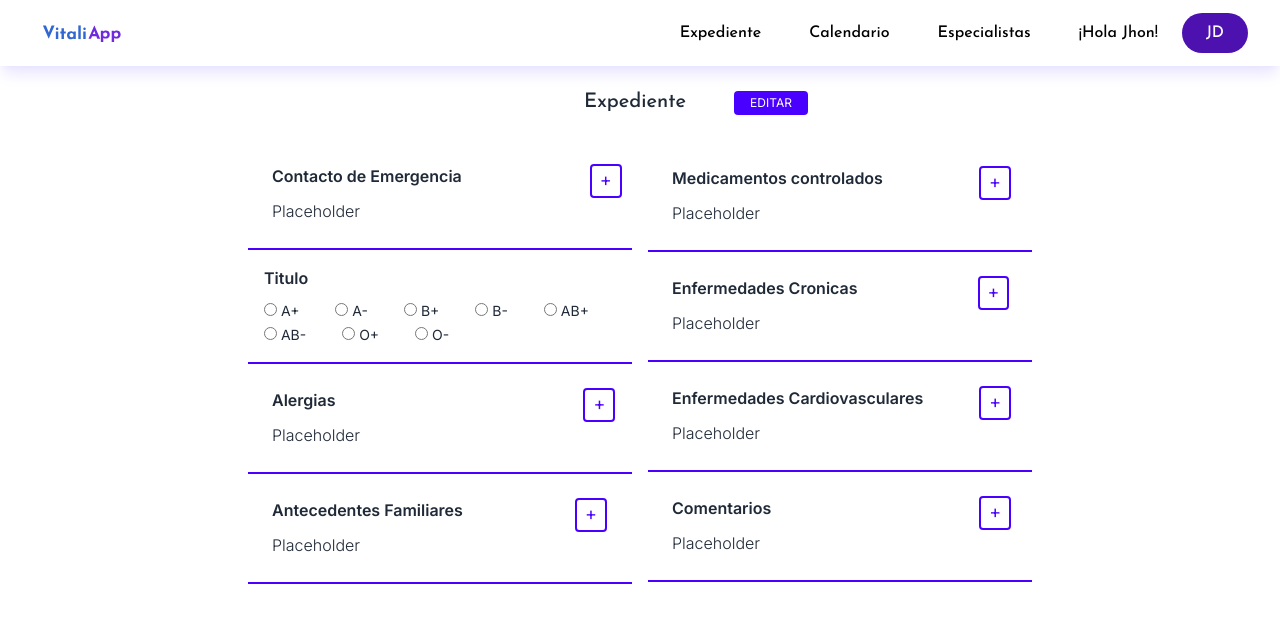
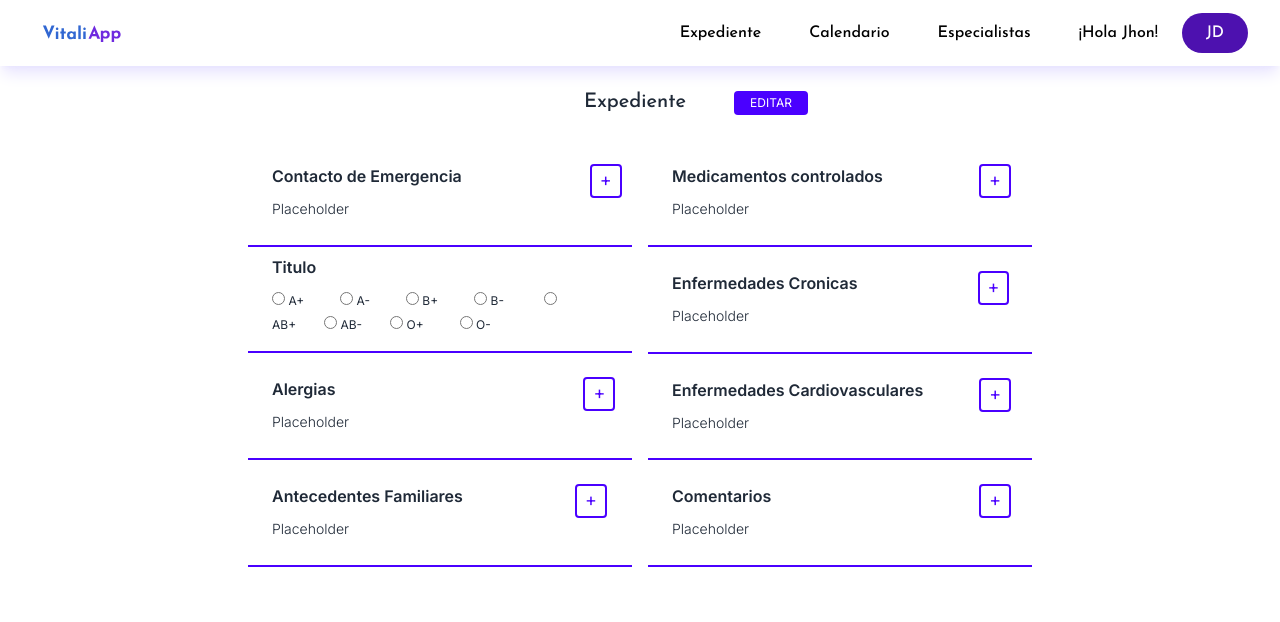
Before and after one commit to cuidat-28js/cuidat-app, a Next.js app: page /expediente in a window 1280 px wide. Shown: the top 622 px of the page. Built offline with nearby package versions, Linux system fonts and the light colour scheme.

Commit message:
text size smaller fixed padding

```diff
--- a/src/app/expediente/page.js
+++ b/src/app/expediente/page.js
@@ -28,13 +28,13 @@ export default function Expediente() {
                                 <AddBtn/>
                             </div>
                         </div>
-                        <p className="block font-lato text-base font-light leading-relaxed text-inherit antialiased">
+                        <p className="block font-lato text-sm font-light leading-relaxed text-inherit antialiased">
                         Placeholder
                         </p>
                      </div>
                 </section>
                 <section className="relative flex w-96 flex-col bg-white border border-primary border-b-2 border-t-0 border-l-0 border-r-0">
-                    <div className="w-96 p-2 m-2">
+                    <div className="w-80 px-4 pb-2 m-2">
                         <div className="flex">
                             <h5 className="mb-2 block font-semibold">
                             Titulo
@@ -42,28 +42,28 @@ export default function Expediente() {
                         </div>
                         <div className="flex">
                         <form>
-                            <label className="mr-9 mt-2 text-sm">
+                            <label className="mr-9 mt-2 text-xs">
                             <input type="radio" name="bloodtype" value="A+"/> A+
                             </label>
-                            <label className="mr-9 mt-2 text-sm">
+                            <label className="mr-9 mt-2 text-xs">
                                 <input type="radio" name="bloodtype" value="A-"/> A-
                             </label>
-                            <label className="mr-9 mt-2 text-sm">
+                            <label className="mr-9 mt-2 text-xs">
                                 <input type="radio" name="bloodtype" value="B+"/> B+
                             </label>
-                            <label className="mr-9 mt-2 text-sm">
+                            <label className="mr-10 mt-2 text-xs">
                                 <input type="radio" name="bloodtype" value="B-"/> B-
                             </label>
-                            <label className="mr-9 mt-2 text-sm">
+                            <label className="mr-7 mt-2 text-xs">
                                 <input type="radio" name="bloodtype" value="AB+"/> AB+
                             </label>
-                            <label className="mr-9 mt-2 text-sm">
+                            <label className="mr-7 mt-2 text-xs">
                                 <input type="radio" name="bloodtype" value="AB-"/> AB-
                             </label>
-                            <label className="mr-9 mt-2 text-sm">
+                            <label className="mr-9 mt-2 text-xs">
                                 <input type="radio" name="bloodtype" value="O+"/> O+
                             </label>
-                            <label className="mr-9 mt-2 text-sm">
+                            <label className="mr-7 mt-2 text-xs">
                                 <input type="radio" name="bloodtype" value="O-"/> O-
                             </label>
                             </form>
@@ -80,7 +80,7 @@ export default function Expediente() {
                                 <AddBtn/>
                             </div>
                         </div>
-                        <p className="block font-lato text-base font-light leading-relaxed text-inherit antialiased">
+                        <p className="block font-lato text-sm font-light leading-relaxed text-inherit antialiased">
                         Placeholder
                         </p>
                      </div>
@@ -95,7 +95,7 @@ export default function Expediente() {
                                 <AddBtn/>
                             </div>
                         </div>
-                        <p className="block font-lato text-base font-light leading-relaxed text-inherit antialiased">
+                        <p className="block font-lato text-sm font-light leading-relaxed text-inherit antialiased">
                         Placeholder
                         </p>
                      </div>
@@ -112,7 +112,7 @@ export default function Expediente() {
                                 <AddBtn/>
                             </div>
                         </div>
-                        <p className="block font-lato text-base font-light leading-relaxed text-inherit antialiased">
+                        <p className="block font-lato text-sm font-light leading-relaxed text-inherit antialiased">
                         Placeholder
                         </p>
                      </div>
@@ -127,7 +127,7 @@ export default function Expediente() {
                                 <AddBtn/>
                             </div>
                         </div>
-                        <p className="block font-lato text-base font-light leading-relaxed text-inherit antialiased">
+                        <p className="block font-lato text-sm font-light leading-relaxed text-inherit antialiased">
                         Placeholder
                         </p>
                      </div>
@@ -142,7 +142,7 @@ export default function Expediente() {
                                 <AddBtn/>
                             </div>
                         </div>
-                        <p className="block font-lato text-base font-light leading-relaxed text-inherit antialiased">
+                        <p className="block font-lato text-sm font-light leading-relaxed text-inherit antialiased">
                         Placeholder
                         </p>
                      </div>
@@ -157,7 +157,7 @@ export default function Expediente() {
                                 <AddBtn/>
                             </div>
                         </div>
-                        <p className="block font-lato text-base font-light leading-relaxed text-inherit antialiased">
+                        <p className="block font-lato text-sm font-light leading-relaxed text-inherit antialiased">
                         Placeholder
                         </p>
                      </div>
```
